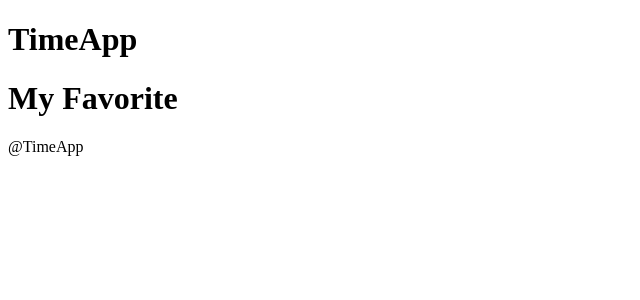
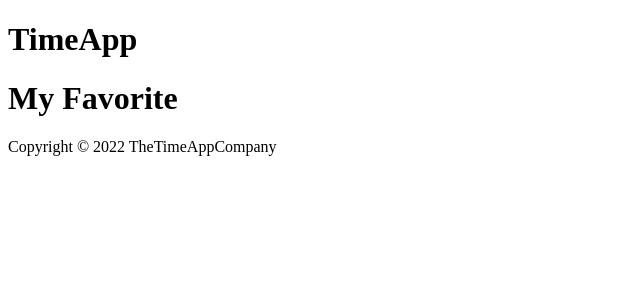
Before and after one commit to argjend551/TimeApp, a React (Vite) app: page /favorites in a window 1280 px wide. Shown: the top 300 px of the page, without its empty margins (0-640 px from the left). Built offline with nearby package versions, Linux system fonts and the light colour scheme.

Commit message:
microchanges to footer

```diff
--- a/src/Footer.jsx
+++ b/src/Footer.jsx
@@ -1,7 +1,7 @@
 export default function Footer() {
   return (
     <footer>
-      <p>@TimeApp</p>
+      <p>Copyright &copy; 2022 TheTimeAppCompany</p>
     </footer>
   );
 }
```
